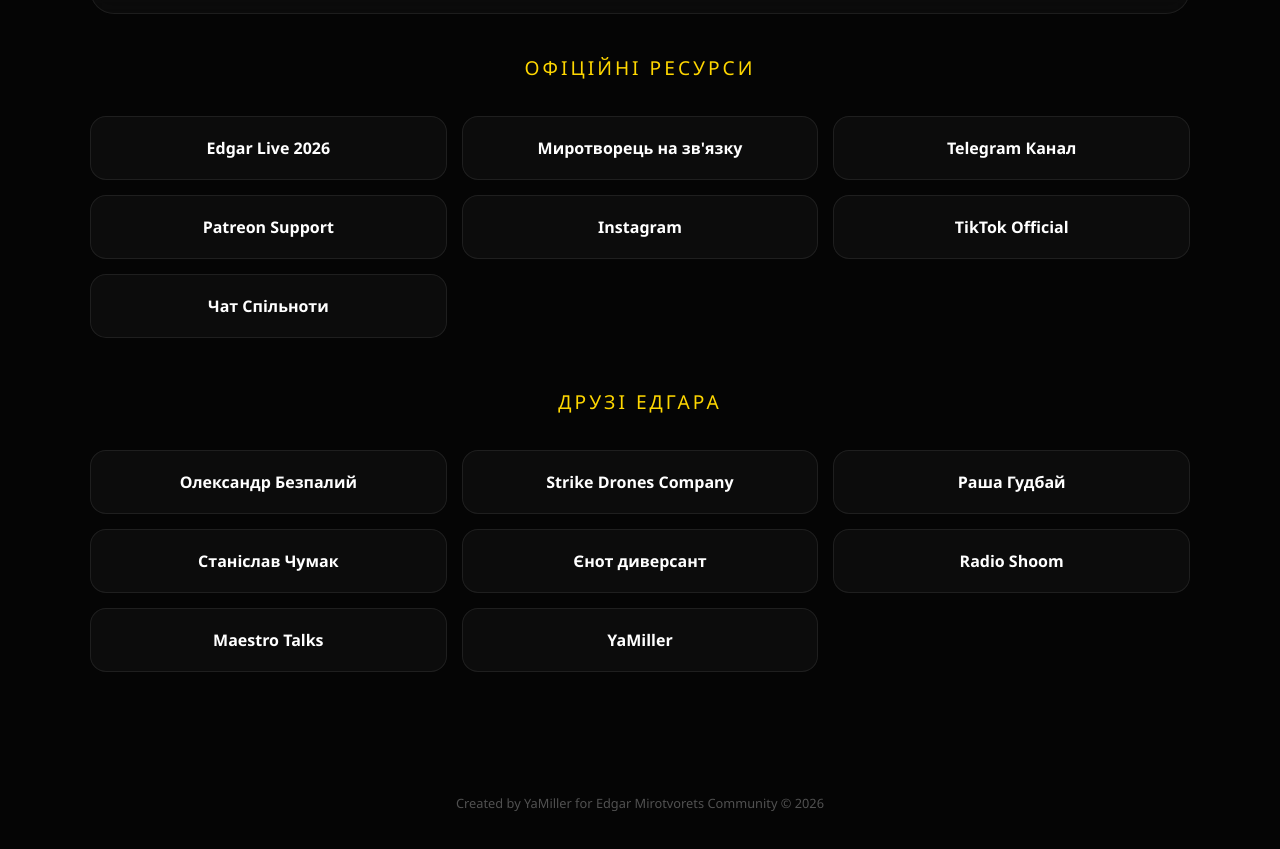
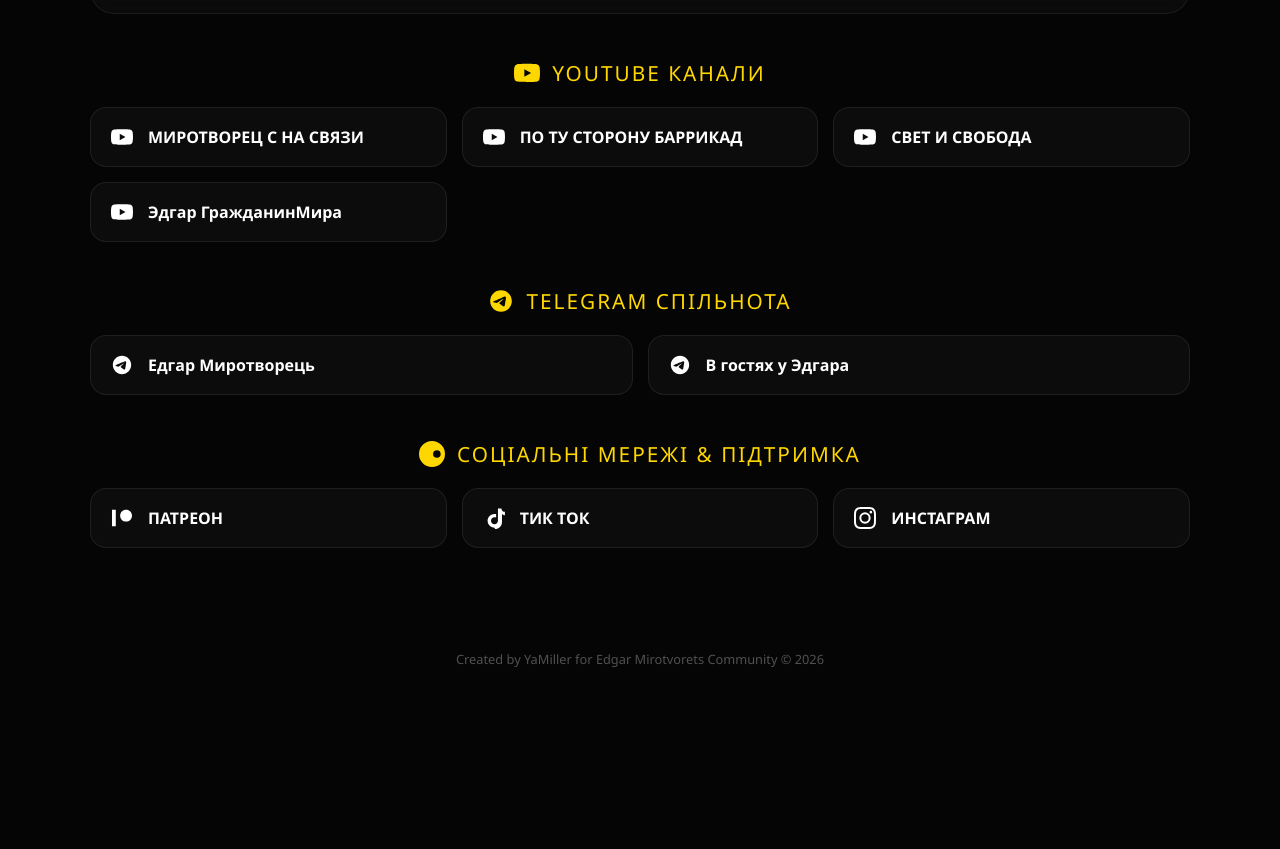
Before and after one commit to yamiller-music/edgar, a plain HTML site: page index.html in a window 1280 px wide. Shown: the part 1243-2092 px from the top of the page. After the commit the page ends 2004 px from the top, so only its background shows below. Drawn offline with Linux system fonts and the light colour scheme.

Commit message:
Refactor styles and update profile description
Updated styles for category titles and links, adjusted padding and margins, and modified the profile description text for clarity.

```diff
--- a/index.html
+++ b/index.html
@@ -98,7 +98,6 @@
             font-weight: 800;
         }
 
-        /* Стилі для нового блоку опису сайту */
         .profile-desc {
             max-width: 650px;
             margin: 10px auto 0;
@@ -136,24 +135,53 @@
             position: absolute; top: 0; left: 0; width: 100%; height: 100%; border: 0;
         }
 
+        /* Стилі для групування з іконками */
+        .category-title {
+            display: flex;
+            align-items: center;
+            justify-content: center;
+            gap: 12px;
+            color: var(--gold);
+            font-size: 1.3rem;
+            margin: 45px 0 20px;
+            letter-spacing: 2px;
+            font-weight: 400;
+            text-transform: uppercase;
+        }
+
+        .category-title svg {
+            width: 26px;
+            height: 26px;
+            fill: var(--gold);
+        }
+
         .links-grid {
             display: grid;
             grid-template-columns: repeat(auto-fit, minmax(280px, 1fr));
             gap: 15px;
-            margin-bottom: 50px;
+            margin-bottom: 30px;
         }
 
         .link-item {
             background: var(--glass);
             border: 1px solid var(--glass-border);
-            padding: 20px;
+            padding: 18px 20px;
             border-radius: 16px;
             text-decoration: none;
             color: #fff;
             display: flex;
             align-items: center;
-            justify-content: center;
+            justify-content: flex-start;
             font-weight: 600;
+            transition: 0.3s;
+        }
+
+        .link-item svg {
+            width: 22px;
+            height: 22px;
+            margin-right: 15px;
+            fill: #fff;
+            flex-shrink: 0;
             transition: 0.3s;
         }
 
@@ -161,6 +189,10 @@
             background: rgba(255, 215, 0, 0.08);
             border-color: var(--gold);
             transform: translateY(-3px);
+        }
+
+        .link-item:hover svg {
+            fill: var(--gold);
         }
 
         footer {
@@ -191,7 +223,7 @@
         <img src="avva.png" alt="Edgar" class="main-avatar">
         <header>
             <h1>ЕДГАР МИРОТВОРЕЦЬ</h1>
-            <p class="profile-desc">Ласкаво просимо на офіційний сайт Едгара Миротворця! Тут зібрані всі актуальні ресурси спільноти: офіційні канали, чати та соціальні мережі, щоб ви завжди залишалися на зв'язку.</p>
+            <p class="profile-desc">Ласкаво просимо на офіційний сайт Едгара Миротворця! Тут зібрані всі офіційні ресурси, канали та соціальні мережі спільноти, щоб ви завжди залишалися на зв'язку.</p>
         </header>
     </div>
 
@@ -199,32 +231,68 @@
         <h2>АКТУАЛЬНЕ ВІДЕО</h2>
         <div class="video-box">
             <div class="video-container">
-                <!-- Вставлено коректне посилання для інтеграції плеєра -->
                 <iframe src="https://www.youtube.com/embed/STwy7jGi2D0" allow="accelerometer; autoplay; clipboard-write; encrypted-media; gyroscope; picture-in-picture" allowfullscreen></iframe>
             </div>
         </div>
 
-        <h2>ОФІЦІЙНІ РЕСУРСИ</h2>
+        <!-- КАНАЛИ YOUTUBE -->
+        <div class="category-title">
+            <svg viewBox="0 0 24 24"><path d="M23.498 6.186a3.016 3.016 0 0 0-2.122-2.136C19.505 3.545 12 3.545 12 3.545s-7.505 0-9.377.505A3.017 3.017 0 0 0 .502 6.186C0 8.07 0 12 0 12s0 3.93 .502 5.814a3.016 3.016 0 0 0 2.122 2.136c1.871.505 9.376.505 9.376.505s7.505 0 9.377-.505a3.015 3.015 0 0 0 2.122-2.136C24 15.93 24 12 24 12s0-3.93-.502-5.814zM9.545 15.568V8.432L15.818 12l-6.273 3.568z"/></svg>
+            YouTube Канали
+        </div>
         <div class="links-grid">
-            <a href="https://www.youtube.com/@EdgarLive2026" class="link-item" target="_blank">Edgar Live 2026</a>
-            <a href="https://youtube.com/@MIROTVORETS_NA_SVYAZI" class="link-item" target="_blank">Миротворець на зв'язку</a>
-            <a href="https://t.me/edgarU" class="link-item" target="_blank">Telegram Канал</a>
-            <a href="https://patreon.com/Edgarastream" class="link-item" target="_blank">Patreon Support</a>
-            <a href="https://instagram.com/edgar_mirotvorets" class="link-item" target="_blank">Instagram</a>
-            <a href="https://tiktok.com/@edgaruakeeper" class="link-item" target="_blank">TikTok Official</a>
-            <a href="https://t.me/edgarasUA" class="link-item" target="_blank">Чат Спільноти</a>
+            <a href="https://youtube.com/@MIROTVORETS_NA_SVYAZI" class="link-item" target="_blank">
+                <svg viewBox="0 0 24 24"><path d="M23.498 6.186a3.016 3.016 0 0 0-2.122-2.136C19.505 3.545 12 3.545 12 3.545s-7.505 0-9.377.505A3.017 3.017 0 0 0 .502 6.186C0 8.07 0 12 0 12s0 3.93 .502 5.814a3.016 3.016 0 0 0 2.122 2.136c1.871.505 9.376.505 9.376.505s7.505 0 9.377-.505a3.015 3.015 0 0 0 2.122-2.136C24 15.93 24 12 24 12s0-3.93-.502-5.814zM9.545 15.568V8.432L15.818 12l-6.273 3.568z"/></svg>
+                МИРОТВОРЕЦ С НА СВЯЗИ
+            </a>
+            <a href="https://www.youtube.com/channel/UCkxxTBzcJKTe-X0u6ZARYqQ" class="link-item" target="_blank">
+                <svg viewBox="0 0 24 24"><path d="M23.498 6.186a3.016 3.016 0 0 0-2.122-2.136C19.505 3.545 12 3.545 12 3.545s-7.505 0-9.377.505A3.017 3.017 0 0 0 .502 6.186C0 8.07 0 12 0 12s0 3.93 .502 5.814a3.016 3.016 0 0 0 2.122 2.136c1.871.505 9.376.505 9.376.505s7.505 0 9.377-.505a3.015 3.015 0 0 0 2.122-2.136C24 15.93 24 12 24 12s0-3.93-.502-5.814zM9.545 15.568V8.432L15.818 12l-6.273 3.568z"/></svg>
+                ПО ТУ СТОРОНУ БАРРИКАД
+            </a>
+            <a href="https://www.youtube.com/channel/UCg_dduKucLlTmSXvsU7rTuw" class="link-item" target="_blank">
+                <svg viewBox="0 0 24 24"><path d="M23.498 6.186a3.016 3.016 0 0 0-2.122-2.136C19.505 3.545 12 3.545 12 3.545s-7.505 0-9.377.505A3.017 3.017 0 0 0 .502 6.186C0 8.07 0 12 0 12s0 3.93 .502 5.814a3.016 3.016 0 0 0 2.122 2.136c1.871.505 9.376.505 9.376.505s7.505 0 9.377-.505a3.015 3.015 0 0 0 2.122-2.136C24 15.93 24 12 24 12s0-3.93-.502-5.814zM9.545 15.568V8.432L15.818 12l-6.273 3.568z"/></svg>
+                СВЕТ И СВОБОДА
+            </a>
+            <a href="https://www.youtube.com/channel/UCK4xgUODkkIEl8W1ChqpMiw" class="link-item" target="_blank">
+                <svg viewBox="0 0 24 24"><path d="M23.498 6.186a3.016 3.016 0 0 0-2.122-2.136C19.505 3.545 12 3.545 12 3.545s-7.505 0-9.377.505A3.017 3.017 0 0 0 .502 6.186C0 8.07 0 12 0 12s0 3.93 .502 5.814a3.016 3.016 0 0 0 2.122 2.136c1.871.505 9.376.505 9.376.505s7.505 0 9.377-.505a3.015 3.015 0 0 0 2.122-2.136C24 15.93 24 12 24 12s0-3.93-.502-5.814zM9.545 15.568V8.432L15.818 12l-6.273 3.568z"/></svg>
+                Эдгар ГражданинМира
+            </a>
         </div>
 
-        <h2>ДРУЗІ ЕДГАРА</h2>
+        <!-- СПІЛЬНОТА ТЕЛЕГРАМ -->
+        <div class="category-title">
+            <svg viewBox="0 0 24 24"><path d="M12 2C6.48 2 2 6.48 2 12s4.48 10 10 10 10-4.48 10-10S17.52 2 12 2zm4.64 6.8c-.15 1.58-.8 5.42-1.13 7.19-.14.75-.42 1-.68 1.03-.58.05-1.02-.38-1.58-.75-.88-.58-1.38-.94-2.23-1.5-1-.65-.35-1 .22-1.62.15-.15 2.7-2.48 2.75-2.7.01-.03.01-.14-.05-.2-.06-.06-.15-.04-.22-.02-.1.02-1.67 1.06-4.73 3.12-.45.31-.86.46-1.22.45-.4-.01-1.17-.23-1.74-.41-.7-.23-1.26-.35-1.21-.74.03-.2.29-.41.79-.62 3.09-1.34 5.15-2.23 6.19-2.66 2.95-1.23 3.56-1.44 3.96-1.44.09 0 .28.02.41.12.11.09.14.22.15.31v.16z"/></svg>
+            Telegram Спільнота
+        </div>
         <div class="links-grid">
-            <a href="https://www.youtube.com/@OleksandrBespaly" class="link-item" target="_blank">Олександр Безпалий</a>
-            <a href="https://t.me/strikedronescompany" class="link-item" target="_blank">Strike Drones Company</a>
-            <a href="https://www.youtube.com/@RUSSIAGOODBYE_LIVE" class="link-item" target="_blank">Раша Гудбай</a>
-            <a href="https://www.youtube.com/@%D0%A1%D1%82%D0%B0%D0%BD%D1%96%D1%81%D0%BB%D0%B0%D0%B2%D0%A7%D1%83%D0%BC%D0%B0%D0%BA" class="link-item" target="_blank">Станіслав Чумак</a>
-            <a href="https://www.youtube.com/@EnotDiversant02" class="link-item" target="_blank">Єнот диверсант</a>
-            <a href="https://t.me/radioshoom_official" class="link-item" target="_blank">Radio Shoom</a>
-            <a href="https://www.youtube.com/@MaestroTalks" class="link-item" target="_blank">Maestro Talks</a>
-            <a href="https://youtube.com/@yamiller.musicc" class="link-item" target="_blank">YaMiller</a>
+            <a href="https://t.me/edgarU" class="link-item" target="_blank">
+                <svg viewBox="0 0 24 24"><path d="M12 2C6.48 2 2 6.48 2 12s4.48 10 10 10 10-4.48 10-10S17.52 2 12 2zm4.64 6.8c-.15 1.58-.8 5.42-1.13 7.19-.14.75-.42 1-.68 1.03-.58.05-1.02-.38-1.58-.75-.88-.58-1.38-.94-2.23-1.5-1-.65-.35-1 .22-1.62.15-.15 2.7-2.48 2.75-2.7.01-.03.01-.14-.05-.2-.06-.06-.15-.04-.22-.02-.1.02-1.67 1.06-4.73 3.12-.45.31-.86.46-1.22.45-.4-.01-1.17-.23-1.74-.41-.7-.23-1.26-.35-1.21-.74.03-.2.29-.41.79-.62 3.09-1.34 5.15-2.23 6.19-2.66 2.95-1.23 3.56-1.44 3.96-1.44.09 0 .28.02.41.12.11.09.14.22.15.31v.16z"/></svg>
+                Едгар Миротворець
+            </a>
+            <a href="https://t.me/edgarasUA" class="link-item" target="_blank">
+                <svg viewBox="0 0 24 24"><path d="M12 2C6.48 2 2 6.48 2 12s4.48 10 10 10 10-4.48 10-10S17.52 2 12 2zm4.64 6.8c-.15 1.58-.8 5.42-1.13 7.19-.14.75-.42 1-.68 1.03-.58.05-1.02-.38-1.58-.75-.88-.58-1.38-.94-2.23-1.5-1-.65-.35-1 .22-1.62.15-.15 2.7-2.48 2.75-2.7.01-.03.01-.14-.05-.2-.06-.06-.15-.04-.22-.02-.1.02-1.67 1.06-4.73 3.12-.45.31-.86.46-1.22.45-.4-.01-1.17-.23-1.74-.41-.7-.23-1.26-.35-1.21-.74.03-.2.29-.41.79-.62 3.09-1.34 5.15-2.23 6.19-2.66 2.95-1.23 3.56-1.44 3.96-1.44.09 0 .28.02.41.12.11.09.14.22.15.31v.16z"/></svg>
+                В гостях у Эдгара
+            </a>
+        </div>
+
+        <!-- ІНШІ СОЦМЕРЕЖІ ТА ПІДТРИМКА -->
+        <div class="category-title">
+            <svg viewBox="0 0 24 24"><path d="M12 0a12 12 0 1 0 12 12A12.013 12.013 0 0 0 12 0zm4.5 15.5a3.5 3.5 0 1 1 3.5-3.5 3.5 3.5 0 0 1-3.5 3.5z"/></svg>
+            Соціальні Мережі & Підтримка
+        </div>
+        <div class="links-grid">
+            <a href="https://patreon.com/Edgarastream" class="link-item" target="_blank">
+                <svg viewBox="0 0 24 24"><path d="M22.921 9.428c0-3.57-2.895-6.474-6.474-6.474-3.58 0-6.474 2.904-6.474 6.474 0 3.58 2.895 6.474 6.474 6.474 3.579 0 6.474-2.894 6.474-6.474zM1.079 21h4.15V3h-4.15v18z"/></svg>
+                ПАТРЕОН
+            </a>
+            <a href="https://tiktok.com/@edgaruakeeper" class="link-item" target="_blank">
+                <svg viewBox="0 0 24 24"><path d="M12.5 22.5c-4.1 0-7.5-3.4-7.5-7.5s3.4-7.5 7.5-7.5c.6 0 1.2.1 1.8.2v3.7c-.6-.2-1.2-.3-1.8-.3-2.1 0-3.8 1.7-3.8 3.8s1.7 3.8 3.8 3.8 3.8-1.7 3.8-3.8V1.5h3.8c0 2.1 1.7 3.8 3.8 3.8v3.8c-1.3 0-2.5-.7-3.2-1.7v9.1c0 4.1-3.4 7.5-7.5 7.5z"/></svg>
+                ТИК ТОК
+            </a>
+            <a href="https://instagram.com/edgar_mirotvorets" class="link-item" target="_blank">
+                <svg viewBox="0 0 24 24"><path d="M12 2.163c3.204 0 3.584.012 4.85.07 3.252.148 4.771 1.691 4.919 4.919.058 1.265.069 1.645.069 4.849 0 3.205-.012 3.584-.069 4.849-.149 3.225-1.664 4.771-4.919 4.919-1.266.058-1.644.07-4.85.07-3.204 0-3.584-.012-4.849-.07-3.26-.149-4.771-1.699-4.919-4.92-.058-1.265-.07-1.644-.07-4.849 0-3.204.013-3.583.07-4.849.149-3.227 1.664-4.771 4.919-4.919 1.266-.057 1.645-.069 4.849-.069zM12 0C8.741 0 8.333.014 7.053.072 2.695.272.273 2.69.073 7.051.014 8.333 0 8.741 0 12c0 3.259.014 3.668.072 4.948.2 4.358 2.618 6.78 6.98 6.98 1.281.058 1.689.072 4.948.072 3.259 0 3.668-.014 4.948-.072 4.354-.2 6.782-2.618 6.979-6.98.059-1.28.073-1.689.073-4.948 0-3.259-.014-3.667-.072-4.947-.196-4.354-2.617-6.78-6.979-6.98C15.668.014 15.259 0 12 0zm0 5.838a6.162 6.162 0 1 0 0 12.324 6.162 6.162 0 0 0 0-12.324zM12 16a4 4 0 1 1 0-8 4 4 0 0 1 0 8zm6.406-11.845a1.44 1.44 0 1 0 0 2.881 1.44 1.44 0 0 0 0-2.881z"/></svg>
+                ИНСТАГРАМ
+            </a>
         </div>
 
         <footer>
```
